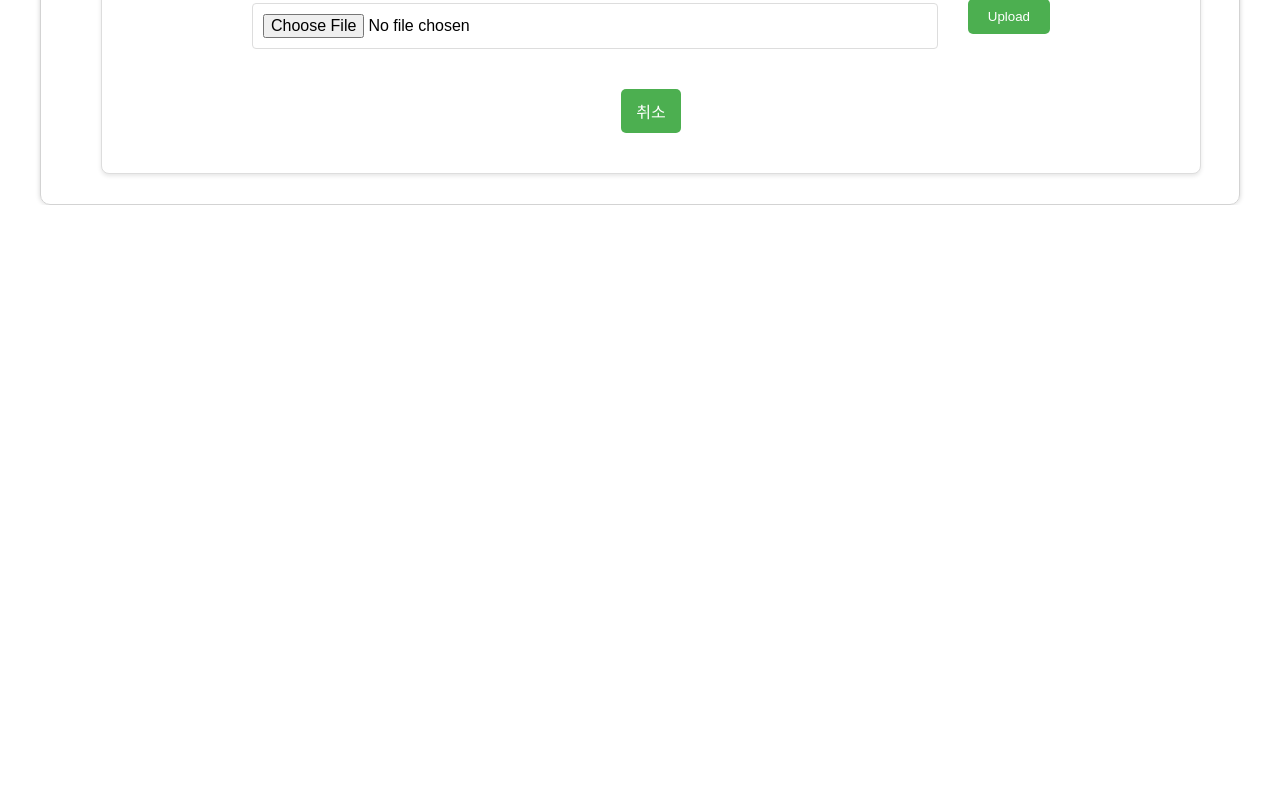
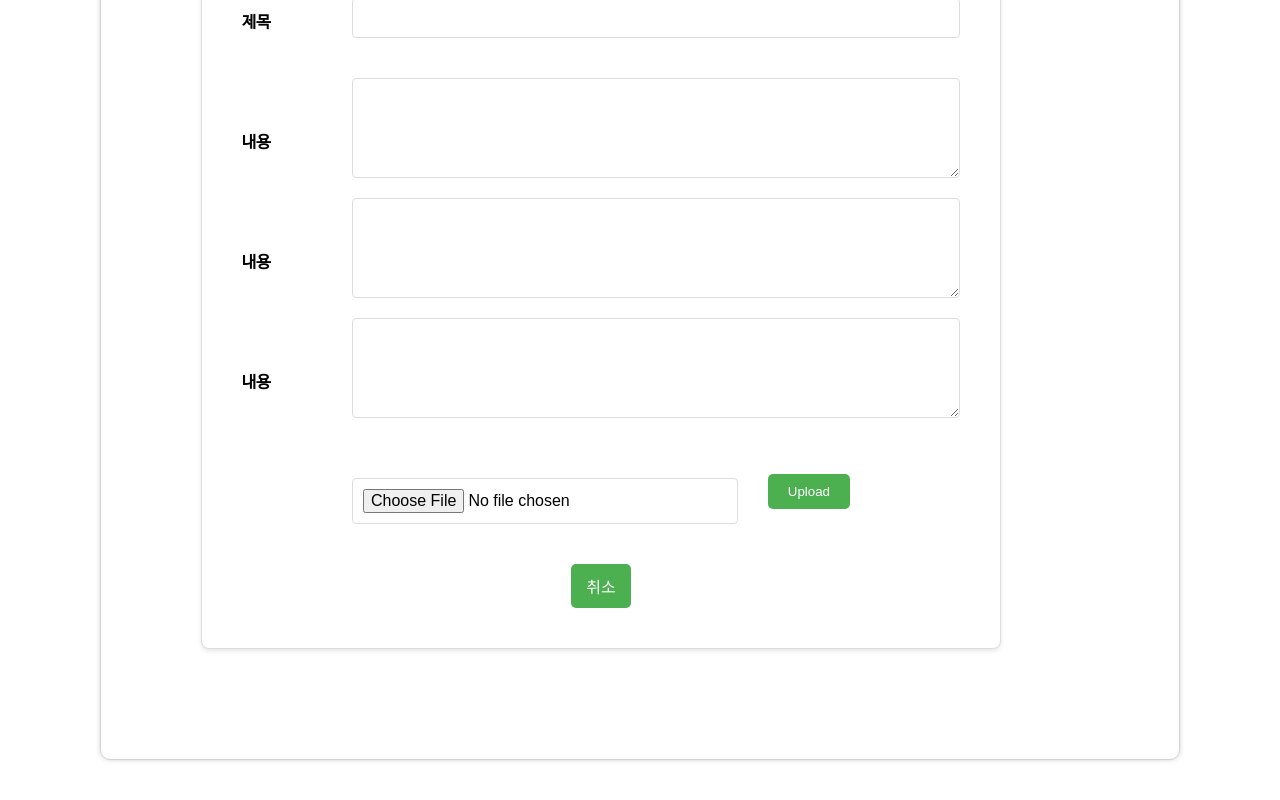
Before and after one commit to yangwonmo910319/project-wondert, a React (Create React App) app: page /Diypage/DiyWrite in a window 1280 px wide. Shown: the part 1812-2612 px from the top of the page. Before the commit the page ends 2017 px from the top, so only its background shows below. Built offline with nearby package versions, Linux system fonts and the light colour scheme.

Commit message:
11/07 (선영-여행후기글쓰기)

```diff
--- a/src/components/PicForm.jsx
+++ b/src/components/PicForm.jsx
@@ -6,8 +6,8 @@ import { storage } from "../api/FireBase";
 
 const FormContainer = styled.div`
   padding: 40px;
-  margin: 30px 60px;
-  width: 1100px;
+  margin: 30px 0;
+  width: 800px;
   border: 1px solid #ddd;
   border-radius: 8px;
   box-shadow: 0 2px 4px rgba(0, 0, 0, 0.1);
@@ -194,6 +194,7 @@ const PicForm = () => {
           onChange={handleTitleChange}
         />
       </FieldContainer>
+
       <FieldContainer>
         <StyledLabel htmlFor="content">내용</StyledLabel>
         <StyledTextarea
@@ -203,11 +204,33 @@ const PicForm = () => {
           onChange={handleContentChange}
         />
       </FieldContainer>
+
+      <FieldContainer>
+        <StyledLabel htmlFor="content">내용</StyledLabel>
+        <StyledTextarea
+          id="content"
+          name="content"
+          value={content}
+          onChange={handleContentChange}
+        />
+      </FieldContainer>
+
+      <FieldContainer>
+        <StyledLabel htmlFor="content">내용</StyledLabel>
+        <StyledTextarea
+          id="content"
+          name="content"
+          value={content}
+          onChange={handleContentChange}
+        />
+      </FieldContainer>
+
       <FileUploadContainer>
         <StyledInput type="file" onChange={handleFileInputChange} />
         <UploadButton onClick={handleUploadClick}>Upload</UploadButton>
       </FileUploadContainer>
       {url && <UserImage src={url} alt="uploaded" />}
+
       <ButtonContainer>
         {/* <SubmitButton onClick={handleSubmit}>글쓰기</SubmitButton> */}
         <SubmitButton onClick={handleReset}>취소</SubmitButton>
--- a/src/components/WriteForm.jsx
+++ b/src/components/WriteForm.jsx
@@ -7,11 +7,16 @@ const FormContainer = styled.div`
   border: 1px solid lightgray;
   box-shadow: 0 0 5px lightgray;
   border-radius: 10px;
+  margin: 60px 60px;
+  padding: 80px 100px;
 
   h2{
-    font-size: 30px;
+    font-size: 50px;
     font-weight: bold;
-    margin: 30px 40px;
+    margin: 20px 40px;
+    display: flex;
+    justify-content: center;
+    padding-bottom: 35px;
   }
 `;
 
@@ -55,9 +60,9 @@ const WriteForm = () => {
   return (
     <>
     <FormContainer>
-      <h2>게시물 쓰기</h2>
+      <h2>여행 후기 글쓰기</h2>
         <FieldContainer>
-          <p>[1. 여행 나라 선택]</p>
+          <p>[ 1. 여행 나라 선택 ]</p>
             <div>
               <input type="radio" id="world" name="world" onChange={onChangeRadio1} radio={radio}/>
               <label htmlFor="world">국내</label>
@@ -67,7 +72,7 @@ const WriteForm = () => {
         </FieldContainer>
 
       <FieldContainer radio={radio}>
-        <p>[국내 지역]</p>
+        <p>[ 국내 지역 ]</p>
         <div >
           <input type="radio" name="korea" id="korea" onChange={onChangedisable1}/>
           <label htmlFor="korea">제주도</label>
@@ -90,7 +95,7 @@ const WriteForm = () => {
       </FieldContainer>
 
       <FieldContainer radio={!radio}>
-        <p>[해외 지역]</p>
+        <p>[ 해외 지역 ]</p>
         <div >
           <input type="radio" name="overseas" id="overseas" onChange={onChangedisable1}/>
           <label htmlFor="overseas">일본</label>
@@ -121,14 +126,14 @@ const WriteForm = () => {
       </FieldContainer>
 
       <FieldContainer>
-        <p>[2.여행 날짜 정하기]</p>
+        <p>[ 2.여행 날짜 정하기 ]</p>
         <div>
           <MyCalendar />
         </div>
       </FieldContainer>
 
       <FieldContainer>
-          <p>[3. 여행 테마 정하기]</p>
+          <p>[ 3. 여행 테마 정하기 ]</p>
           <div>
           <input type="radio" name="diary" id="diary" onChange={onChangedisable1}/>
           <label htmlFor="diary">#자유여행</label>
```
